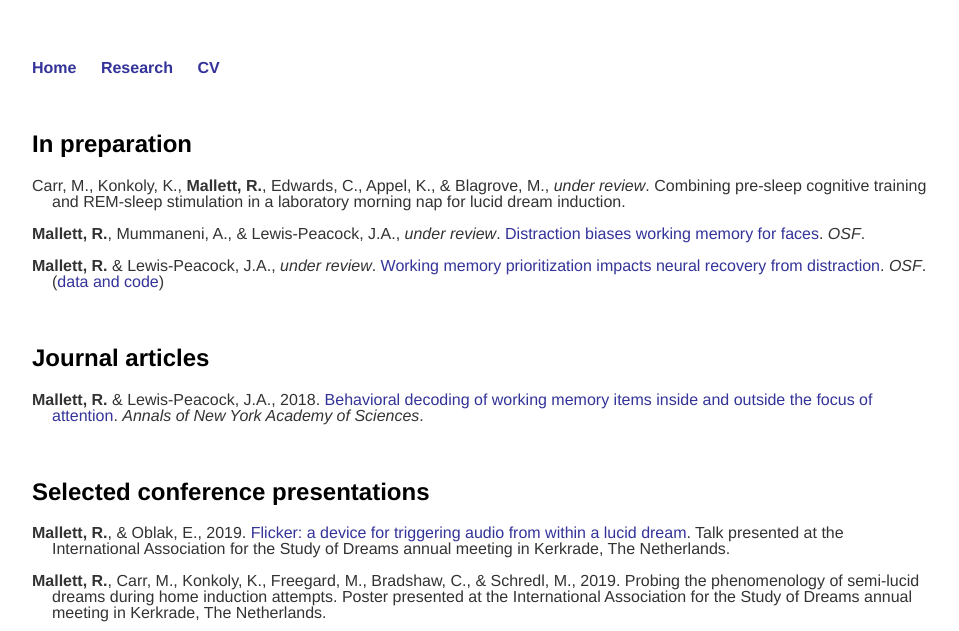
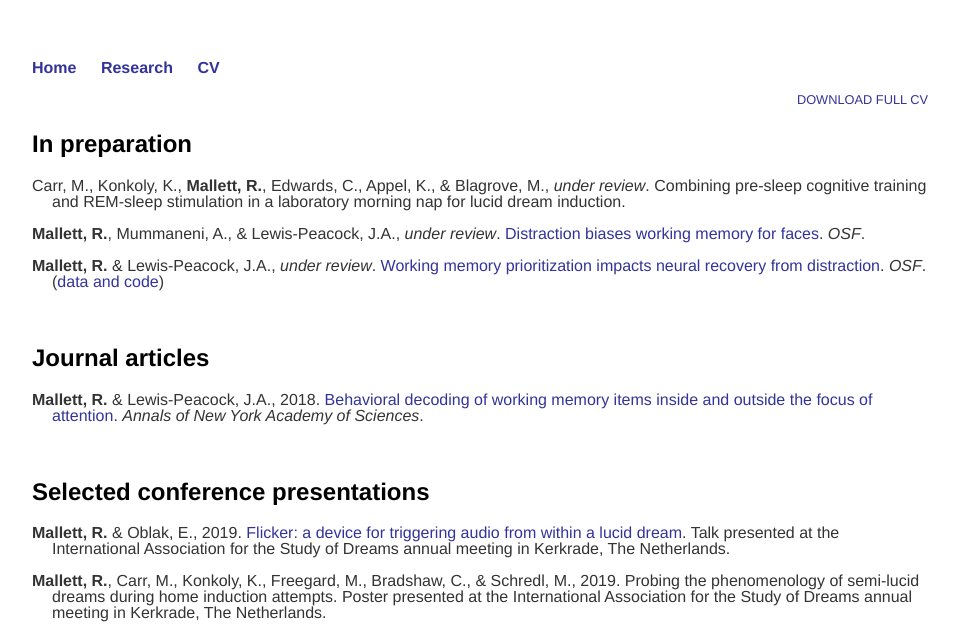
Before and after one commit to remrama/remrama.github.io, a Jekyll site: the page built from cv/index.html, in a window 1280 px wide. Shown: the top 631 px of the page, without its empty margins (160-1119 px from the left). Built offline with Jekyll 4.4.1, drawn with Linux system fonts in a browser that asks for light colours.

Commit message:
downloadable cv

```diff
--- a/css/main.css
+++ b/css/main.css
@@ -20,7 +20,7 @@ footer { border-top: 1px solid #d5d5d5; font-size: .8em; }
 /* Research */
 
 .research h2 { text-align: center; }
-.research p.tab { margin-left: 30px; font-size: .8em; }
+.research p.tab { margin-left: 30px; font-size: .9em; }
 
 /* Blog
 /*ul.posts { margin: 20px auto 40px; font-size: 1.5em; }*/
@@ -34,4 +34,4 @@ footer { border-top: 1px solid #d5d5d5; font-size: .8em; }
 /*.cv address, .cv .download { font-family: 'Helvetica', 'Arial', 'Sans-Serif'; }*/
 /*.cv address, .cv p { font-size: 1.2em; }*/
 /*.cv p { font-size: 1.2em; }*/
-.cv .download { float: right; font-size: .8em; text-transform: uppercase; font-family: 'Helvetica', 'Arial', 'Sans-Serif'; }
+.cv .download { float: right; font-size: .8em; font-family: 'Helvetica', 'Arial', 'Sans-Serif'; }
--- a/cv/index.html
+++ b/cv/index.html
@@ -5,7 +5,7 @@ title: Remy's CV
 
 <div class="cv">
 
-    <!-- <a href="/cv/full.pdf" class="download" download="remy_CV.pdf" title="Download CV as PDF">Download CV</a> -->
+    <a href="/cv/CV.pdf" class="download" download="CV_remy.pdf" title="Download full CV as PDF">DOWNLOAD FULL CV</a>
 
     <br>
     <h2>In preparation</h2>
@@ -30,7 +30,7 @@ title: Remy's CV
     <br>
     <h2>Selected conference presentations</h2>
     <p class="hanging">
-        <strong>Mallett, R.</strong>, & Oblak, E., 2019. <a href="https://github.com/remrama/flicker">Flicker: a device for triggering audio from within a lucid dream</a>. Talk presented at the International Association for the Study of Dreams annual meeting in Kerkrade, The Netherlands.
+        <strong>Mallett, R.</strong> & Oblak, E., 2019. <a href="https://github.com/remrama/flicker">Flicker: a device for triggering audio from within a lucid dream</a>. Talk presented at the International Association for the Study of Dreams annual meeting in Kerkrade, The Netherlands.
     </p>
     <p class="hanging">
         <strong>Mallett, R.</strong>, Carr, M., Konkoly, K., Freegard, M., Bradshaw, C., & Schredl, M., 2019. Probing the phenomenology of semi-lucid dreams during home induction attempts. Poster presented at the International Association for the Study of Dreams annual meeting in Kerkrade, The Netherlands.
```
Also changed, not shown: 2 other files.
